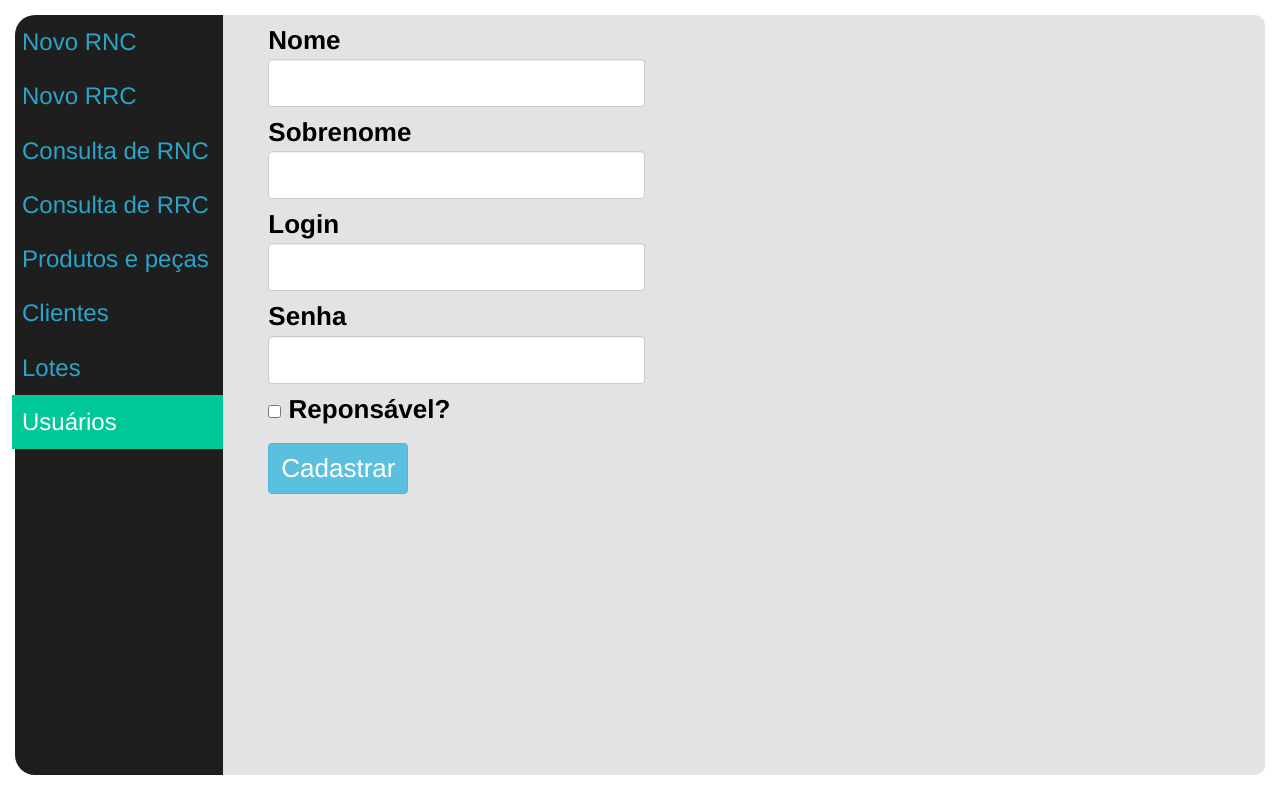
After one commit to klausner17/Aliquid, a PHP site: page /usuario.php in a window 1280 px wide. The commit adds this page. Run offline with PHP 8.4, Linux system fonts and the light colour scheme.

Commit message:
Design pronto

```diff
--- a/css/customstyle.css
+++ b/css/customstyle.css
@@ -15,17 +15,39 @@
 }
 
 .menu-lateral{
-	color: rgba(255,0,0,1);
 	font-size: 24px;
-	background-color:rgba(100,100,100,0.5);
+	background-color:rgba(30,30,30,1);
 	height:95%;
-	margin-top:15px
+	margin-top:15px;
+	border-radius: 20px 0px 0px 20px;
 }
 
 .conteudo{
-	color: rgba(255,0,0,1);
+	color: black;
 	font-size: 24px;
 	background-color:rgba(200,200,200,0.5);
 	height:95%;
-	margin-top:15px
+	margin-top:15px;
+	border-radius: 0px 10px 10px 0px;
 }
+
+.menu-item{
+	margin-left:-18px;
+	margin-right:-15px;
+	padding:10px;
+	color:rgba(42,164,199,1);
+}
+
+.menu-item:hover{
+	background-color:rgb(0,200,150);
+	border-radius: 10px 0px 0px 10px;
+	color:black;
+}
+
+.item-selecionado{
+	background-color:rgb(0,200,150);
+	margin-left:-18px;
+	margin-right:-15px;
+	padding:10px;
+	color:white;
+}
--- /dev/null
+++ b/usuario.php
@@ -0,0 +1,60 @@
+<html>
+	<head>
+		<meta charset="UTF-8">
+		<title>Aliquid</title>
+		<link href="css/bootstrap.css" rel="stylesheet">
+		<link href="css/customstyle.css" rel="stylesheet">
+		<style>
+			a:hover{text-decoration:none;}
+		</style>
+	</head>
+	<body>
+		<div class="container-fluid">
+			<div class="row-fluid">
+				<div class="span10 col-sm-2 menu-lateral">
+				<a href="novarnc.php">
+					<div class="menu-item">Novo RNC</div>
+				</a>
+				<a href="novarrc.php">
+					<div class="menu-item">Novo RRC</div>
+				</a>
+				<a href="consularrnc.php">
+					<div class="menu-item">Consulta de RNC</div>
+				</a>
+				<a href="consultarrrc.php">
+					<div class="menu-item">Consulta de RRC</div>
+				</a>
+				<a href="produtos.php">
+					<div class="menu-item">Produtos e peças</div>
+				</a>
+				<a href="cliente.php">
+					<div class="menu-item">Clientes</div>
+				</a>
+				<a href="lote.php">
+					<div class="menu-item">Lotes</div>
+				</a>
+				<div class="item-selecionado">Usuários</div>
+			</div>
+				<div class="span10 col-sm-10 conteudo">
+					<form class="form-horizontal col-sm-10 medium" action="php/cadastrarusuario.php" method="GET">
+						<div class="col-sm-6">
+							<label class="control-label">Nome</label>
+							<input type="text" class="form-control" name="nome">
+							<label class="control-label">Sobrenome</label>
+							<input type="text" class="form-control" name="sobrenome">
+							<label class="control-label">Login</label>
+							<input type="text" class="form-control" name="login">
+							<label class="control-label">Senha</label>
+							<input type="password" class="form-control" name="senha">
+							<input type="checkbox" name="responsavel" value="1">
+							<label class="control-label">Reponsável?</label>
+						</div>
+						<div class="col-sm-12" style="margin-top: 15px">
+							<input type="submit" class="btn btn-info medium" value="Cadastrar">
+						</div>
+					</form>
+				</div>
+			</div>
+		</div>
+	</body>
+</html>
```
Also changed, not shown: aliquid.php (deleted, +0 -24 lines), novarnc.php (added, +101 -0 lines), php/cadastrarusuario.php (added, +9 -0 lines), php/usuario.php (+7 -1 lines).
